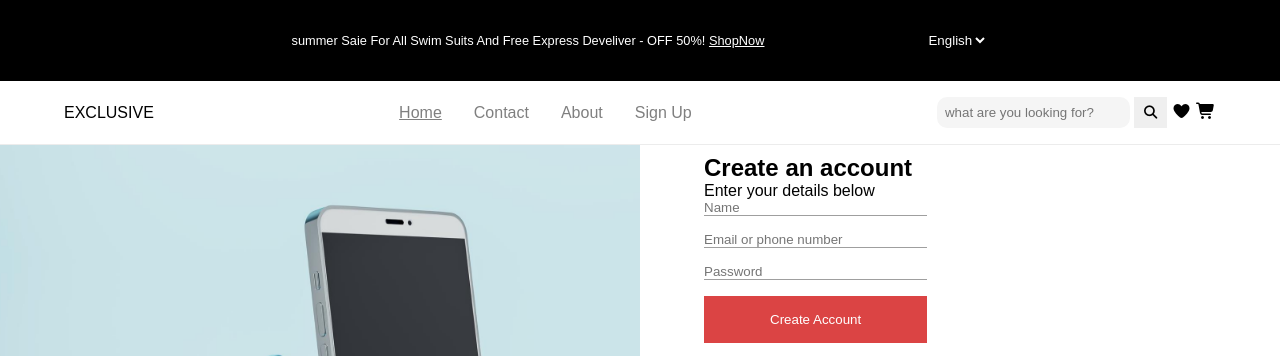
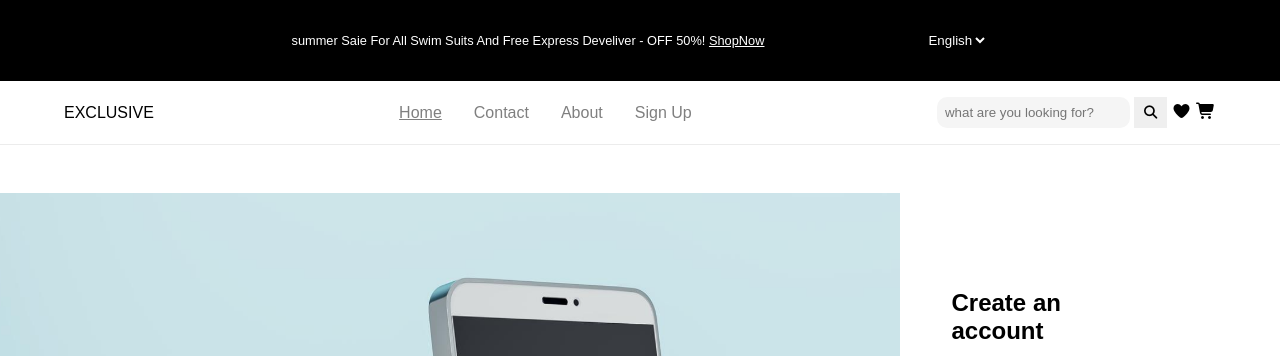
Before and after one commit to jbihamba/OnlineStoreManagementSystem, a plain HTML site: page connection.html in a window 1280 px wide. Shown: the top 356 px of the page. Drawn offline with Linux system fonts and the light colour scheme.

Commit message:
refactor: change signup section layout from flex to grid

```diff
--- a/connection.html
+++ b/connection.html
@@ -85,7 +85,7 @@
 
                     <!--Sign up form-->
 
-                    <div>
+                    <div class="account">
 
                         <h1>Create an account</h1>
                         <p>
--- a/styles.css
+++ b/styles.css
@@ -135,12 +135,24 @@ body{
 /*Sign up with Google*/
 
 .section-sign-up{
-    display: flex;
+    display: grid;
+    grid-template-columns: 900px minmax(0, 1fr) 100px;
+    gap: 4rem;
+     min-height: 60vh;
+     margin-top: 3rem;
+    /*display: flex;
     align-items: center;
-    gap: 4rem;
+    gap: 4rem;*/
+}
+.account{
+  place-self: center;
+  margin: 6rem;
+}
+.account h1{
+    padding-bottom: 1rem;
 }
 .phone-panier{
-    width: 50%;
+    width: 100%;
     height: 40vh;
 }
 .phone-panier img{
@@ -150,7 +162,8 @@ body{
 .sign-up-form{
     display: flex;
     flex-direction: column;
-    gap: 1rem;
+    gap: 2rem;
+    margin-top: 3rem;
 }
 .sign-up-form input{
     border: none;
@@ -174,7 +187,11 @@ body{
 .sign-up-form a{
     text-decoration: none;
     color: rgb(166,166,166);
+     transition: background-color 0.3s ease;
 
+}
+.sign-up-form a:hover{
+    color: #000;
 }
 .google-logo{
     display: flex;
```
